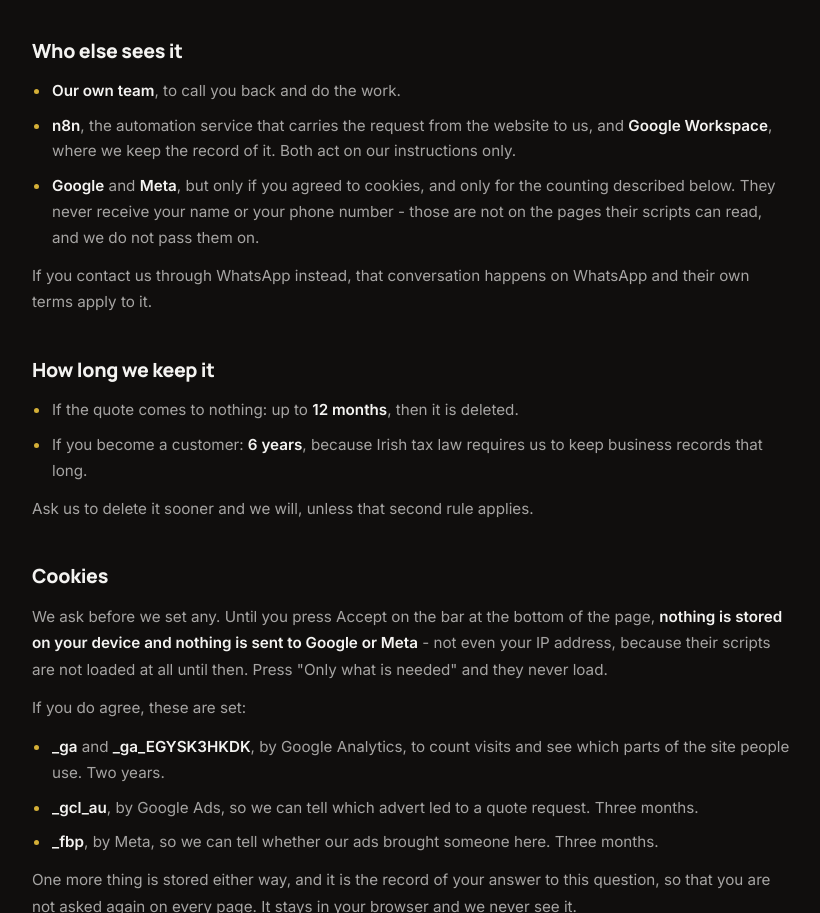
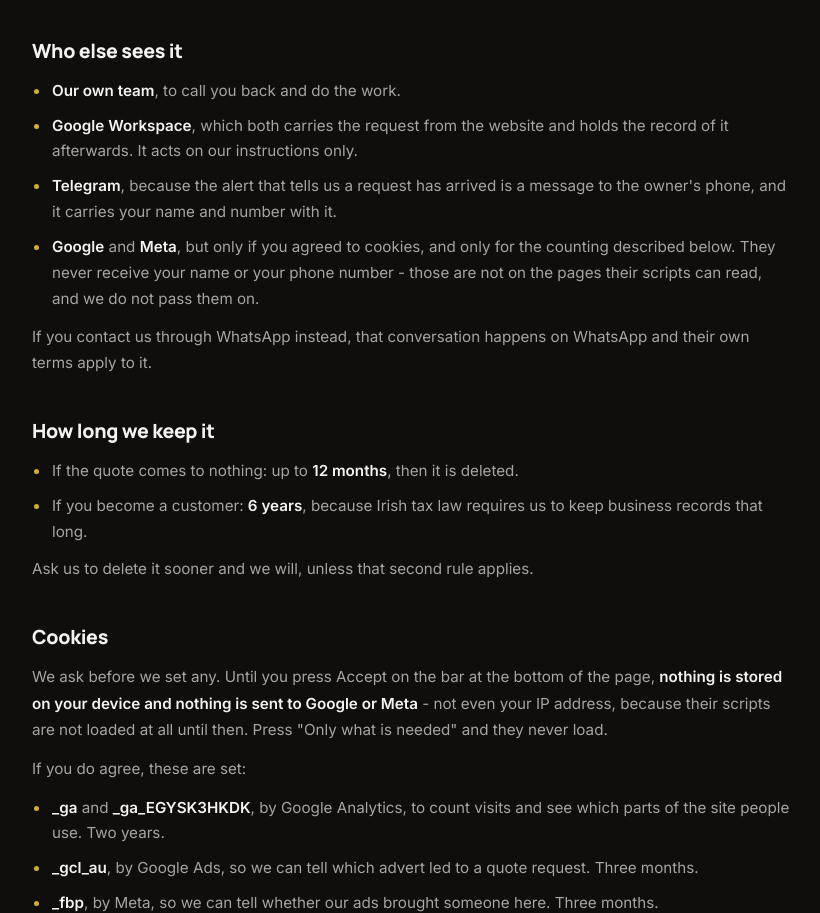
Before and after one commit to warashilow2/clean, a plain HTML site: page privacy.html in a window 1280 px wide. Shown: the part 1044-1957 px from the top of the page, without its empty margins (228-1048 px from the left). Drawn offline with Linux system fonts and the light colour scheme.

Commit message:
Privacy: name the real recipients, drop the retired n8n
n8n no longer carries anything: the instance was deleted and Google Apps Script took over, so the page named a processor that does not exist.

Telegram is added because it always belonged there - the alert that a request has arrived is a message carrying the person's name and number, and the page never said so.

Co-Authored-By: Claude Opus 5 <noreply@anthropic.com>

```diff
--- a/privacy.html
+++ b/privacy.html
@@ -86,7 +86,8 @@
       <h2>Who else sees it</h2>
       <ul class="legal__list">
         <li><b>Our own team</b>, to call you back and do the work.</li>
-        <li><b>n8n</b>, the automation service that carries the request from the website to us, and <b>Google Workspace</b>, where we keep the record of it. Both act on our instructions only.</li>
+        <li><b>Google Workspace</b>, which both carries the request from the website and holds the record of it afterwards. It acts on our instructions only.</li>
+        <li><b>Telegram</b>, because the alert that tells us a request has arrived is a message to the owner's phone, and it carries your name and number with it.</li>
         <li><b>Google</b> and <b>Meta</b>, but only if you agreed to cookies, and only for the counting described below. They never receive your name or your phone number - those are not on the pages their scripts can read, and we do not pass them on.</li>
       </ul>
       <p>
```
